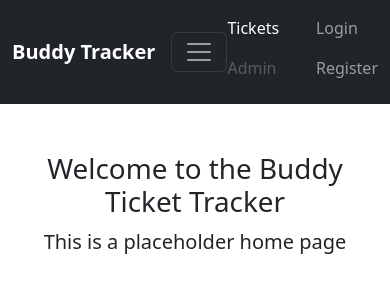
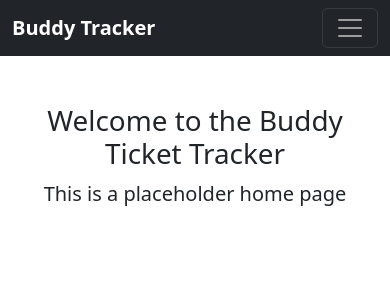
Before and after one commit to Oli0089/MP_DD_Dashboard, a Flask app: page / in a window 390 px wide. Shown: the top 300 px of the page. Run offline with Flask 3, Linux system fonts and the light colour scheme.

Commit message:
UI fix, navbar spacing and mobile view

```diff
--- a/app/static/styles.css
+++ b/app/static/styles.css
@@ -1,4 +1,11 @@
 
 .navbar-username { opacity: 0.8; }
+
 .confirm-modal .modal-footer .btn-danger { min-width: 110px; }
+
 .alert { margin-bottom: 0.75rem; }
+
+/* Remove extra bottom margin between the two nav lists in burger mode */
+@media (max-width: 991.98px) {
+  .navbar .navbar-collapse .navbar-nav { margin-bottom: 0 !important; }
+}
--- a/app/templates/base.html
+++ b/app/templates/base.html
@@ -13,35 +13,40 @@
 <body>
 
 <nav class="navbar navbar-expand-lg navbar-dark bg-dark">
-  <div class="container">
-    <a class="navbar-brand fw-semibold" href="#">Buddy Tracker</a>
+  <div class="container-fluid"> <!-- use fluid for better mobile spacing -->
+    <!-- Brand (always visible) -->
+    <a class="navbar-brand fw-semibold" href="{{ url_for('routes.index') }}">Buddy Tracker</a>
 
-    <!-- Burger icon for mobile -->
+    <!-- Burger icon-->
     <button class="navbar-toggler" type="button" data-bs-toggle="collapse" data-bs-target="#mainNav"
             aria-controls="mainNav" aria-expanded="false" aria-label="Toggle navigation">
       <span class="navbar-toggler-icon"></span>
     </button>
 
-    <!-- Left: primary nav -->
+    <!-- Collapsible area. Left Side nav -->
+    <div class="collapse navbar-collapse" id="mainNav">
+      <!-- Left: stays left on desktop, stacks under burger on mobile -->
       <ul class="navbar-nav me-auto mb-2 mb-lg-0">
         <li class="nav-item">
-        <a class="nav-link{% if request.endpoint == 'routes.index' %} active{% endif %}"
-          href="{{ url_for('routes.index') }}">Tickets</a>
+          <a class="nav-link{% if request.endpoint == 'routes.tickets' %} active{% endif %}"
+             href="{{ url_for('routes.tickets') }}">Tickets</a>
         </li>
-
-      <!-- Admin disabled until route exists -->
+	      <!-- Admin route -->
         <li class="nav-item">
-        <a class="nav-link disabled" href="#" tabindex="-1" aria-disabled="true">Admin</a>
+          <a class="nav-link{% if request.endpoint == 'routes.admin' %} active{% endif %}"
+             href="{{ url_for('routes.admin') }}">Admin</a>
         </li>
       </ul>
 
-    <!-- Right: auth disabled until route exists -->
-    <ul class="navbar-nav ms-auto mb-2 mb-lg-0">
+      <!-- Right: login and register nav -->
+      <ul class="navbar-nav ms-lg-auto mb-2 mb-lg-0">
         <li class="nav-item">
-        <a class="nav-link" href="#">Login</a>
+          <a class="nav-link{% if request.endpoint == 'routes.login' %} active{% endif %}"
+             href="{{ url_for('routes.login') }}">Login</a>
         </li>
         <li class="nav-item">
-        <a class="nav-link" href="#">Register</a>
+          <a class="nav-link{% if request.endpoint == 'routes.register' %} active{% endif %}"
+             href="{{ url_for('routes.register') }}">Register</a>
         </li>
       </ul>
     </div>
```
Lines whose indentation alone changed are shown as unchanged.
